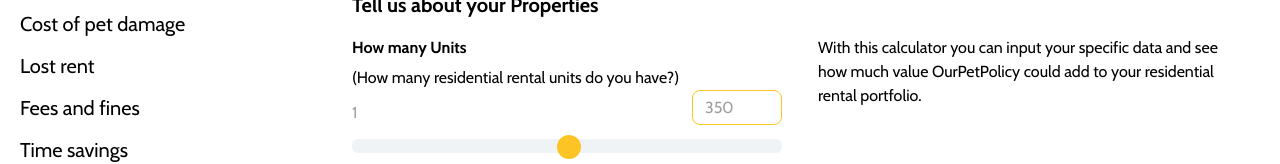
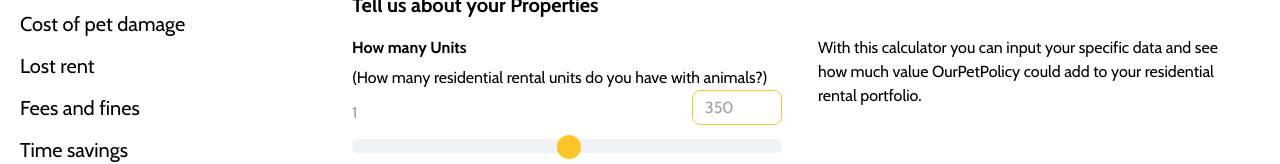
Before and after one commit to Landlord-Tech/opp-landing-page, a Gatsby site: page /calculator-no-pets-allowed/ in a window 1280 px wide. Shown: the part 223-387 px from the top of the page. Built offline with nearby package versions, Linux system fonts and the light colour scheme; Gatsby itself is replaced by a stand-in of ours; some packages are replaced by stand-ins of ours.

Commit message:
Update no pet allowed calculator “withnopetcalculator”

```diff
--- a/withNoPetCalculator/withnopetcalculator.md
+++ b/withNoPetCalculator/withnopetcalculator.md
@@ -6,7 +6,7 @@
 heroHeading: Return on Investment with OurPetPolicy
 sec1Heading: Tell us about your Properties
 sec1SubHeading1: How many Units
-sec1Text1: (How many residential rental units do you have?)
+sec1Text1: (How many residential rental units do you have with animals?)
 sec1SubHeading2: What is your Average Monthly Rent
 sec1Text2: (What is the overall average monthly rent of all of your units?)
 sec1Desc: With this calculator you can input your specific data and see how much
```
